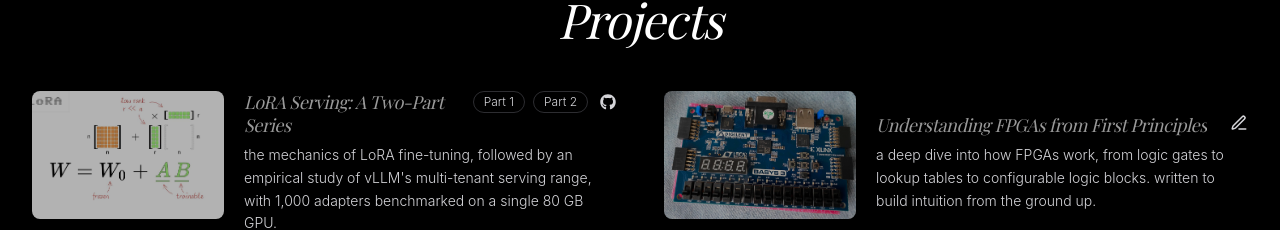
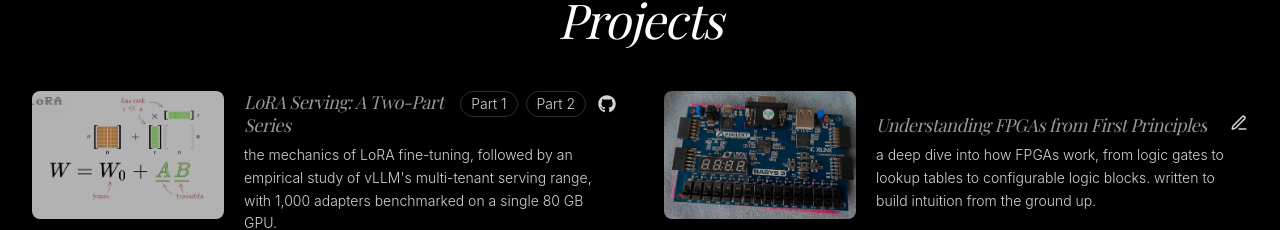
Before and after one commit to priyaltaneja/priyaltaneja, a React (Create React App) app: page / in a window 1280 px wide. Both pictures are taken after a click on the button "projects". Shown: the part 133-363 px from the top of the page. Built offline with nearby package versions, Linux system fonts and the light colour scheme; a web font is replaced by a local one.

Commit message:
Align Part 1/2 pill and GitHub icon sizing with other project icons

```diff
--- a/src/pages/Projects.js
+++ b/src/pages/Projects.js
@@ -152,7 +152,7 @@ const Projects = ({ onNavigate }) => {
                                 href={part.url}
                                 target="_blank"
                                 rel="noopener noreferrer"
-                                className="px-2.5 py-0.5 text-xs font-light text-zinc-300 hover:text-white border border-zinc-500/40 hover:border-zinc-300/80 rounded-full transition-colors duration-200"
+                                className="px-2.5 py-0.5 text-sm font-light text-zinc-300 hover:text-white border border-zinc-500/40 hover:border-zinc-300/80 rounded-full transition-colors duration-200"
                               >
                                 {part.label}
                               </a>
@@ -165,7 +165,7 @@ const Projects = ({ onNavigate }) => {
                                 className="ml-1 text-zinc-300 hover:text-white transition-colors duration-200"
                                 aria-label="GitHub repository"
                               >
-                                <FaGithub size={16} />
+                                <FaGithub size={18} />
                               </a>
                             )}
                           </>
```
